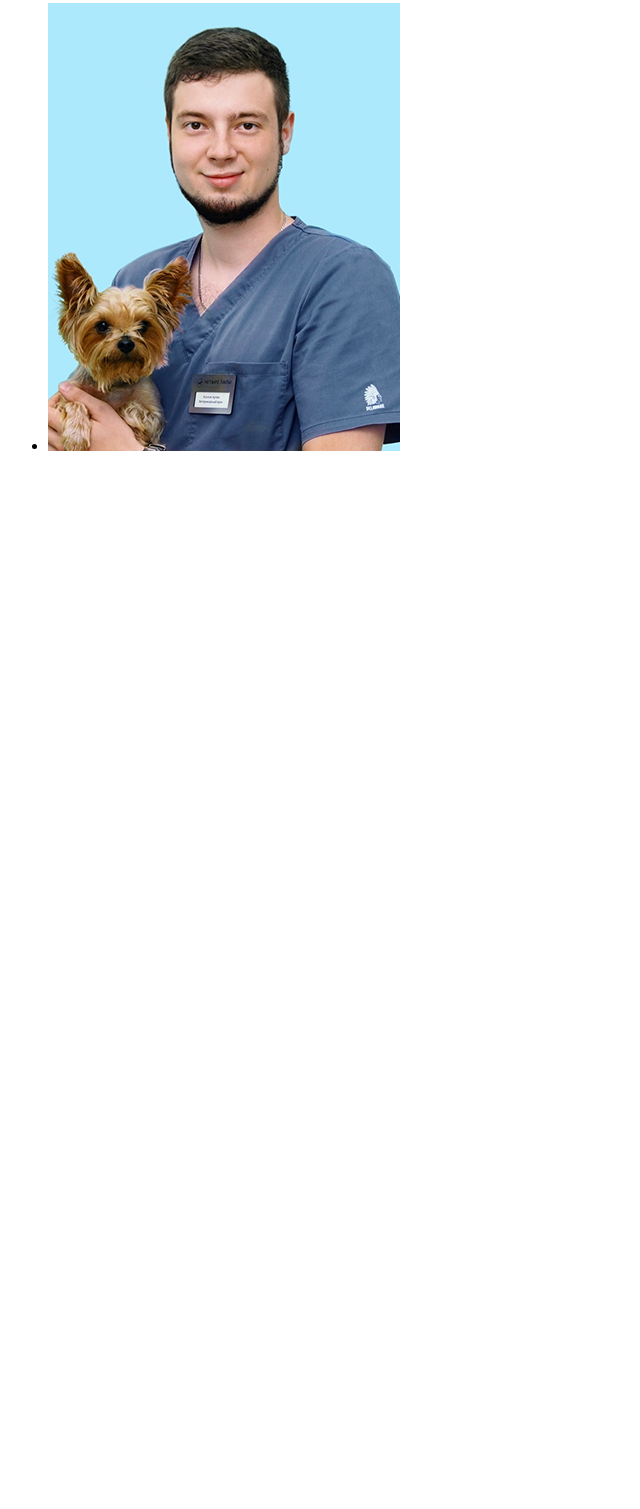
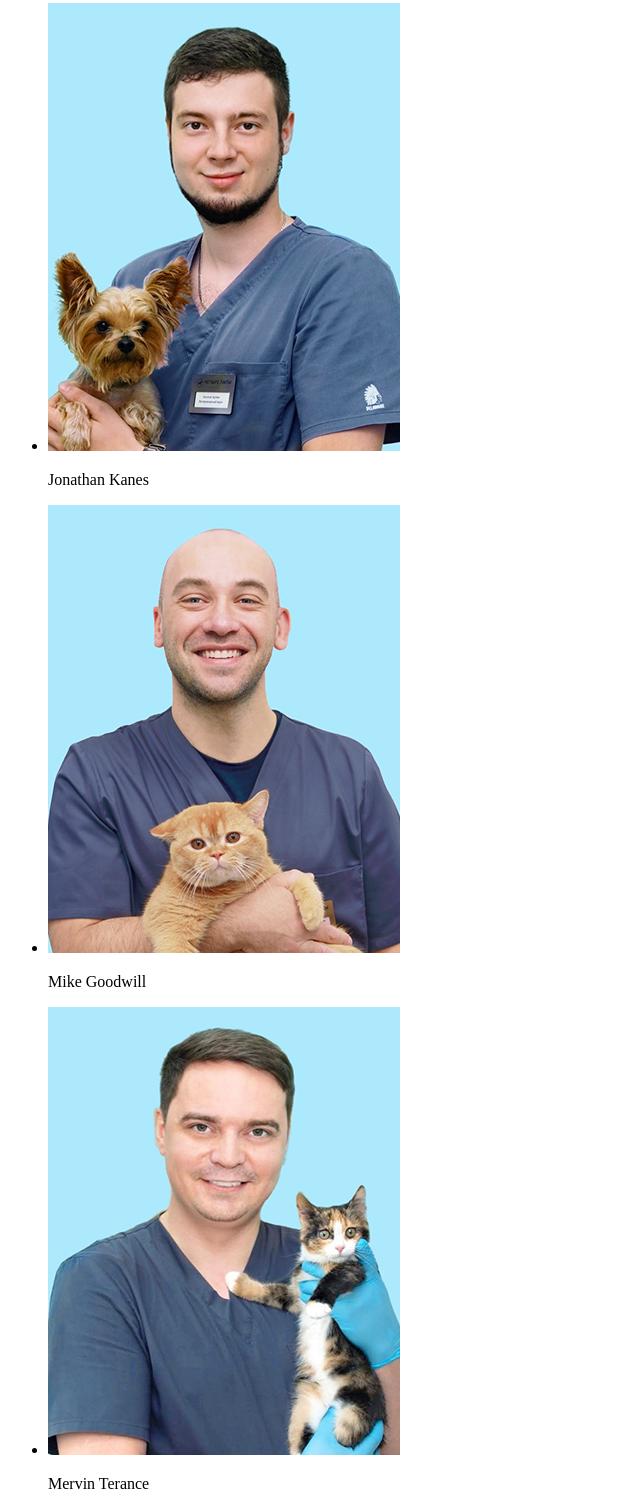
Before and after one commit to Pashko-GoIteens/MedVet, a plain HTML site: page index.html in a window 1280 px wide. Shown: the part 2321-3830 px from the top of the page, without its empty margins (0-640 px from the left). Before the commit the page ends 2792 px from the top, so only its background shows below. Drawn offline with Linux system fonts and the light colour scheme.

Commit message:
Написав html до 3 та 4 секції

```diff
--- a/index.html
+++ b/index.html
@@ -119,7 +119,15 @@
                 <ul class="specialists-list">
                     <li class="specialists-item">
                         <img class="specialists-img" src="./images/jonathan.png" alt="Джонатан">
-
+                        <p class="specialists-name">Jonathan Kanes</p>
+                    </li>
+                    <li class="specialists-item">
+                        <img class="specialists-img" src="./images/mike.png" alt="Майк">
+                        <p class="specialists-name">Mike Goodwill</p>
+                    </li>
+                    <li class="specialists-item">
+                        <img class="specialists-img" src="./images/mervin.png" alt="Мервін">
+                        <p class="services-name">Mervin Terance</p>
                     </li>
                 </ul>
             </div>
```
Also changed, not shown: images/mervin.png (added), images/mike.png (added).
